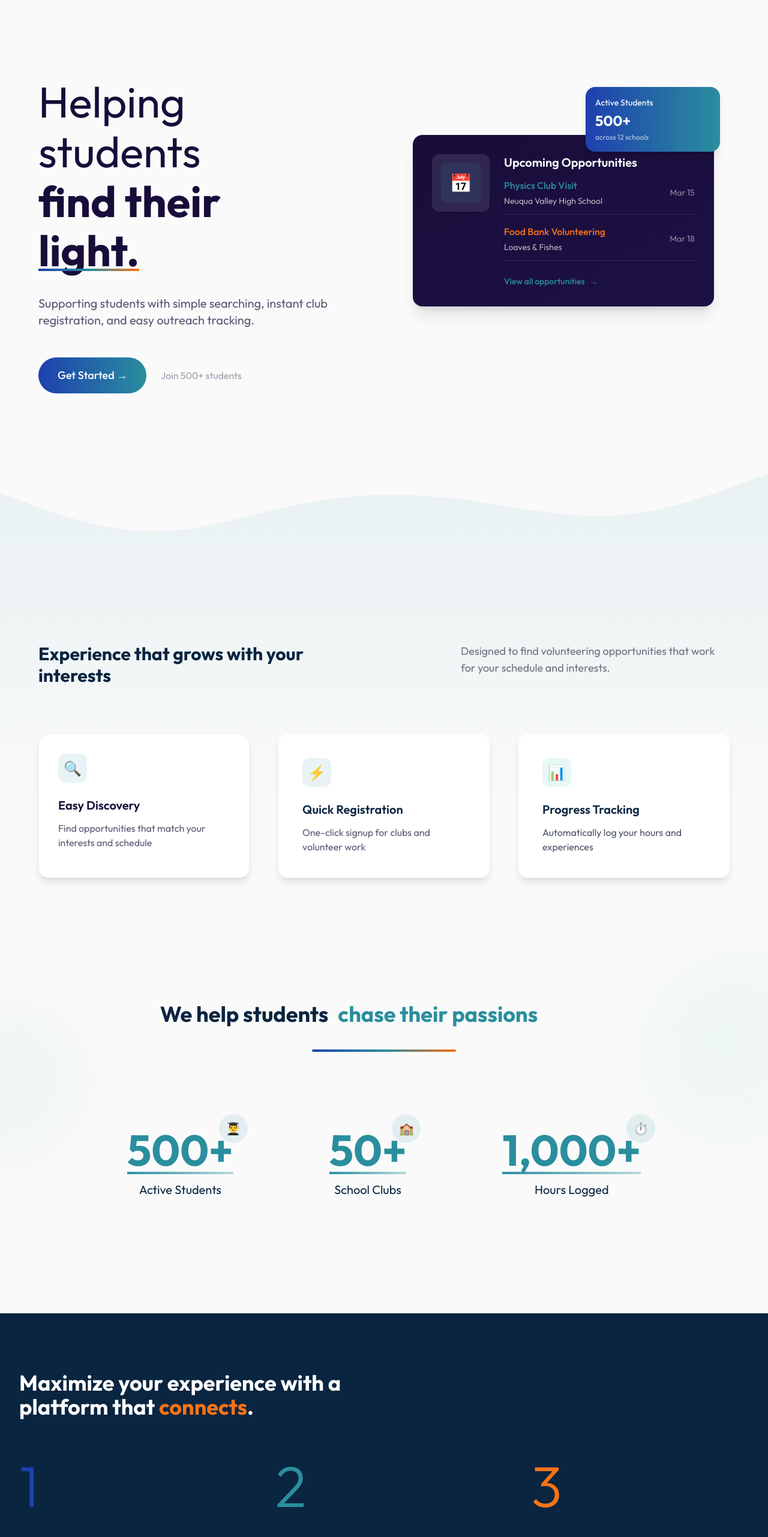
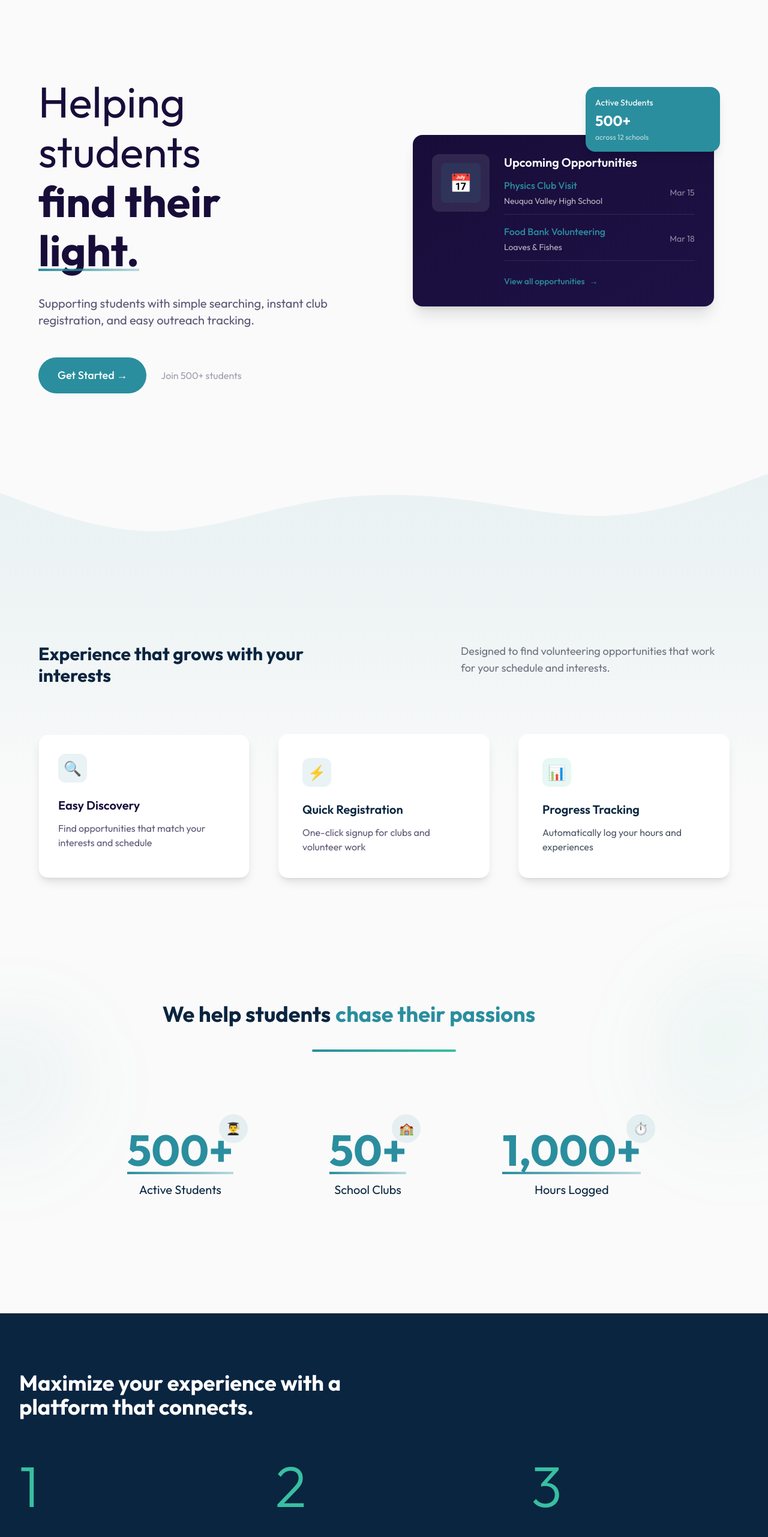
Before and after one commit to thetinfoilhat/shadowed.me, a Next.js app in the folder shadowed.me/: page / in a window 1280 px wide. Shown: the part 140-2703 px from the top of the page at 60% size. Built offline with nearby package versions, Linux system fonts and the light colour scheme; no server answers.

Commit message:
restored the colors and got rid of ugly blue and orange

```diff
--- a/shadowed.me/src/app/globals.css
+++ b/shadowed.me/src/app/globals.css
@@ -1,63 +1,22 @@
+
 @tailwind base;
 @tailwind components;
 @tailwind utilities;
 
 :root {
-  --foreground-rgb: 0, 0, 0;
-  --background-start-rgb: 250, 250, 250;
-  --background-end-rgb: 255, 255, 255;
-
-  /* Blue accent colors */
-  --blue-accent: 30, 64, 175; /* #1E40AF */
-  --blue-accent-light: 42, 142, 158; /* #2A8E9E */
-
-  /* Orange accent colors */
-  --orange-accent: 249, 115, 22; /* #F97316 */
-  --orange-accent-light: 251, 146, 60; /* #FB923C */
+  --background: #ffffff;
+  --foreground: #171717;
 }
 
 @media (prefers-color-scheme: dark) {
   :root {
-    --foreground-rgb: 255, 255, 255;
-    --background-start-rgb: 10, 37, 64;
-    --background-end-rgb: 24, 13, 57;
+    --background: #0a0a0a;
+    --foreground: #ededed;
   }
 }
 
 body {
-  color: rgb(var(--foreground-rgb));
-  background: linear-gradient(
-      to bottom,
-      transparent,
-      rgb(var(--background-end-rgb))
-    )
-    rgb(var(--background-start-rgb));
+  color: var(--foreground);
+  background: var(--background);
   font-family: Arial, Helvetica, sans-serif;
 }
-
-/* Subtle accent animations */
-@keyframes pulse-blue {
-  0%, 100% { box-shadow: 0 0 0 0 rgba(var(--blue-accent), 0.2); }
-  50% { box-shadow: 0 0 20px 5px rgba(var(--blue-accent), 0.3); }
-}
-
-@keyframes pulse-orange {
-  0%, 100% { box-shadow: 0 0 0 0 rgba(var(--orange-accent), 0.2); }
-  50% { box-shadow: 0 0 20px 5px rgba(var(--orange-accent), 0.3); }
-}
-
-.blue-accent-hover:hover {
-  color: rgb(var(--blue-accent));
-  transition: color 0.3s ease;
-}
-
-.orange-accent-hover:hover {
-  color: rgb(var(--orange-accent));
-  transition: color 0.3s ease;
-}
-
-/* Selection color */
-::selection {
-  background-color: rgba(var(--blue-accent-light), 0.2);
-  color: rgb(var(--foreground-rgb));
-}
--- a/shadowed.me/src/app/layout.tsx
+++ b/shadowed.me/src/app/layout.tsx
@@ -22,17 +22,8 @@ export default function RootLayout({
     <html lang="en">
       <body className={`${inter.className} overflow-x-hidden`}>
         <AuthProvider>
-          {/* Subtle blue and orange accent elements */}
-          <div className="fixed top-0 left-0 w-1 h-screen bg-gradient-to-b from-[#1E40AF] via-[#2A8E9E] to-transparent opacity-30 z-0"></div>
-          <div className="fixed top-0 right-0 w-1 h-screen bg-gradient-to-b from-[#F97316] via-[#FB923C] to-transparent opacity-30 z-0"></div>
-          <div className="fixed bottom-0 left-0 w-screen h-1 bg-gradient-to-r from-[#1E40AF] via-[#2A8E9E] to-[#F97316] opacity-30 z-0"></div>
-
-          {/* Subtle accent orbs */}
-          <div className="fixed -top-20 -left-20 w-40 h-40 rounded-full bg-[#1E40AF]/5 blur-3xl z-0"></div>
-          <div className="fixed -bottom-20 -right-20 w-40 h-40 rounded-full bg-[#F97316]/5 blur-3xl z-0"></div>
-
           <Header />
-          <main className={`${outfit.className} relative z-10`}>
+          <main className={outfit.className}>
             {children}
           </main>
           <Footer />
--- a/shadowed.me/src/app/page.tsx
+++ b/shadowed.me/src/app/page.tsx
@@ -29,9 +29,10 @@ const AnimatedHeadline = () => {
       whileInView={{ opacity: 1, y: 0 }}
       viewport={{ once: true }}
     >
-      <div className="flex flex-wrap justify-center items-center">
-        <h2 className="text-[#0A2540] whitespace-nowrap mr-4">We help students</h2>
-        <div className="relative text-[#2A8E9E] overflow-hidden" style={{ minWidth: 'min(450px, 90vw)', height: '70px', display: 'flex', alignItems: 'center' }}>
+      <div className="flex justify-center items-center">
+        <h2 className="flex flex-wrap justify-center items-center">
+          <span className="text-[#0A2540] mr-2">We help students</span>
+          <span className="relative inline-block text-[#2A8E9E] overflow-hidden" style={{ minWidth: '450px', height: '70px', display: 'flex', alignItems: 'center' }}>
             <AnimatePresence mode="wait">
               <motion.span
                 key={currentIndex}
@@ -47,12 +48,13 @@ const AnimatedHeadline = () => {
                 {phrases[currentIndex]}
               </motion.span>
             </AnimatePresence>
-        </div>
+          </span>
+        </h2>
       </div>
 
-      {/* Animated underline with blue-orange gradient */}
+      {/* Animated underline */}
       <motion.div
-        className="h-1 bg-gradient-to-r from-[#1E40AF] via-[#2A8E9E] to-[#F97316] rounded-full mx-auto mt-6"
+        className="h-1 bg-gradient-to-r from-[#2A8E9E] to-[#38BFA1] rounded-full mx-auto mt-6"
         initial={{ width: 0 }}
         whileInView={{ width: "240px" }}
         transition={{ duration: 0.8, delay: 0.2 }}
@@ -258,7 +260,7 @@ export default function Home() {
                   find their<br />
                   <span className="relative inline-block">
                     light.
-                    <span className="absolute bottom-2 left-0 w-full h-1 bg-gradient-to-r from-[#1E40AF] via-[#2A8E9E] to-[#F97316]" />
+                    <span className="absolute bottom-2 left-0 w-full h-1 bg-gradient-to-r from-[#2A8E9E] to-[#2A8E9E]/30" />
                   </span>
                 </span>
               </span>
@@ -281,7 +283,7 @@ export default function Home() {
                 transition={{ duration: 0.8, delay: 0.2 }}
               >
                 <Link href="/school-clubs">
-                  <button className="bg-gradient-to-r from-[#1E40AF] to-[#2A8E9E] text-white px-6 sm:px-8 py-3 sm:py-4 rounded-full text-base sm:text-lg font-medium hover:shadow-lg hover:shadow-[#2A8E9E]/20 transition-all">
+                  <button className="bg-[#2A8E9E] text-white px-6 sm:px-8 py-3 sm:py-4 rounded-full text-base sm:text-lg font-medium hover:bg-[#247A87] transition-colors">
                     Get Started →
                   </button>
                 </Link>
@@ -335,7 +337,7 @@ export default function Home() {
                     </div>
                     <div className="flex items-center justify-between border-b border-white/10 pb-3">
                       <div>
-                        <div className="text-[#F97316] font-medium">Food Bank Volunteering</div>
+                        <div className="text-[#2A8E9E] font-medium">Food Bank Volunteering</div>
                         <div className="text-white/70 text-sm mt-1">Loaves & Fishes</div>
                       </div>
                       <div className="text-white/50 text-sm">Mar 18</div>
@@ -360,7 +362,7 @@ export default function Home() {
 
             {/* Stats Card - Repositioned to overlap purple card */}
             <motion.div
-              className="absolute top-4 right-4 bg-gradient-to-r from-[#1E40AF] to-[#2A8E9E] rounded-2xl p-4 shadow-lg w-56"
+              className="absolute top-4 right-4 bg-[#2A8E9E] rounded-2xl p-4 shadow-lg w-56"
               initial={{ opacity: 0, y: 20, x: 20 }}
               animate={{ opacity: 1, y: 0, x: 0 }}
               transition={{ duration: 0.6, delay: 0.2 }}
@@ -508,22 +510,22 @@ export default function Home() {
           >
             Maximize your experience with a
             <br />
-            platform that <span className="text-[#F97316]">connects</span>.
+            platform that connects.
           </motion.h2>
 
           <div className="grid grid-cols-3 gap-16">
             <div>
-              <div className="text-8xl font-light text-[#1E40AF] mb-8">1</div>
+              <div className="text-8xl font-light text-[#38BFA1] mb-8">1</div>
               <h3 className="text-2xl font-semibold mb-4">Create your profile</h3>
               <p className="text-gray-400">Set your interests, availability, and preferences</p>
             </div>
             <div>
-              <div className="text-8xl font-light text-[#2A8E9E] mb-8">2</div>
+              <div className="text-8xl font-light text-[#38BFA1] mb-8">2</div>
               <h3 className="text-2xl font-semibold mb-4">Discover opportunities</h3>
               <p className="text-gray-400">Browse and filter opportunities that match your profile</p>
             </div>
             <div>
-              <div className="text-8xl font-light text-[#F97316] mb-8">3</div>
+              <div className="text-8xl font-light text-[#38BFA1] mb-8">3</div>
               <h3 className="text-2xl font-semibold mb-4">Track your growth</h3>
               <p className="text-gray-400">Build your portfolio as you participate</p>
             </div>
@@ -617,7 +619,7 @@ export default function Home() {
       </div>
 
       {/* CTA Section */}
-      <div className="bg-gradient-to-r from-[#0A2540] via-[#102C4C] to-[#0A2540] mt-48">
+      <div className="bg-[#102C4C] mt-48">
         <div className="max-w-[1400px] mx-auto px-8 py-24">
           <div className="flex justify-between items-center">
             <div>
@@ -627,7 +629,7 @@ export default function Home() {
                 whileInView={{ opacity: 1, x: 0 }}
                 viewport={{ once: true }}
               >
-                Ready to start <span className="text-[#F97316]">exploring</span>?
+                Ready to start exploring?
               </motion.h2>
               <motion.p
                 className="text-xl text-white/70"
@@ -641,7 +643,7 @@ export default function Home() {
             </div>
             <Link href="/school-clubs">
               <motion.button
-                className="bg-gradient-to-r from-[#1E40AF] to-[#F97316] text-white px-10 py-5 text-xl rounded-2xl hover:shadow-lg hover:shadow-[#F97316]/20 transition-all"
+                className="bg-[#2A8E9E] text-white px-10 py-5 text-xl rounded-2xl hover:bg-[#247A87] transition-all"
                 initial={{ opacity: 0, x: 20 }}
                 whileInView={{ opacity: 1, x: 0 }}
                 viewport={{ once: true }}
```
Lines whose indentation alone changed are shown as unchanged.
